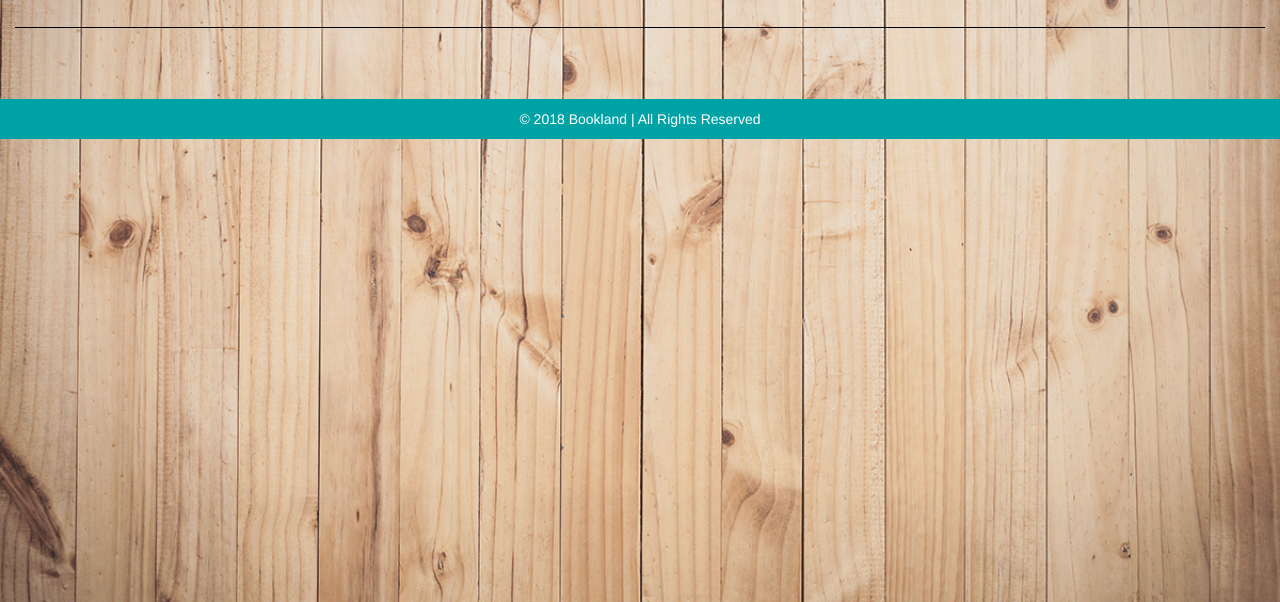
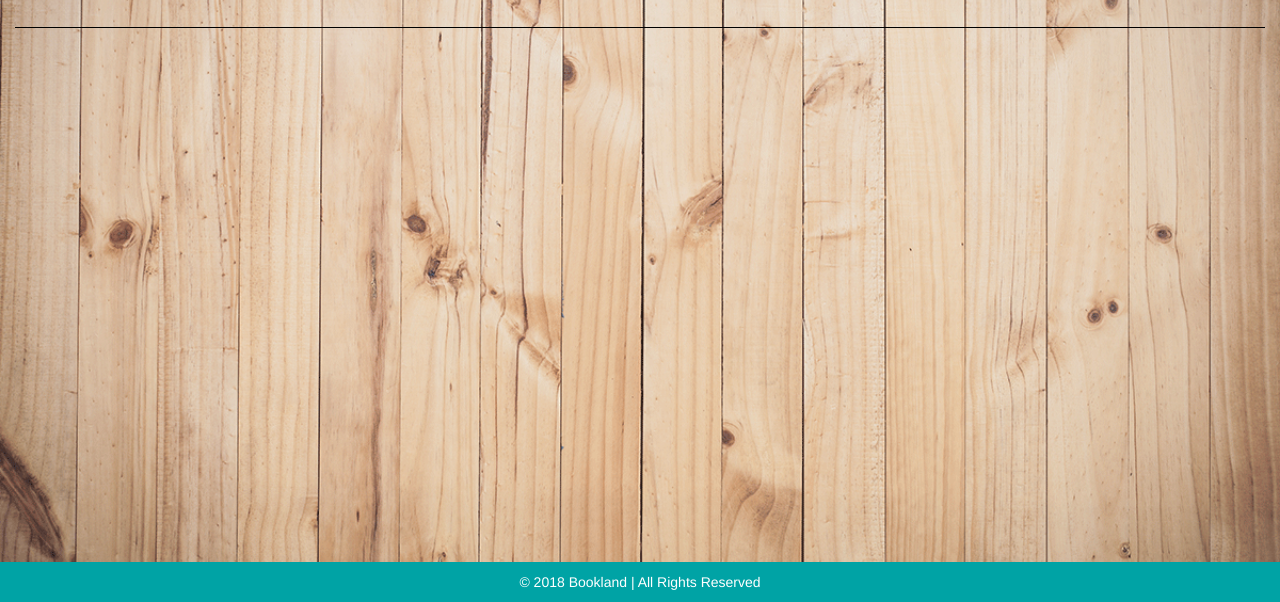
Before and after one commit to marta-lopezgon/bookshop-project, a plain HTML site: page index.html in a window 1280 px wide. Shown: the part 198-800 px from the top of the page. Drawn offline with nearby package versions, Linux system fonts and the light colour scheme; no server answers.

Commit message:
changing style

```diff
--- a/style/style.css
+++ b/style/style.css
@@ -1,3 +1,8 @@
+html {
+  height: 100%;
+  box-sizing: border-box;
+}
+
 /*HEADER*/
 
 #logo {
@@ -26,6 +31,9 @@ header {
 body {
     background: url(background-1-web.png) no-repeat center center fixed;
     background-size: cover;
+    position: relative;
+    margin: 0;
+    min-height: 100%;
 }
 
 .divider {
@@ -35,6 +43,10 @@ body {
 }
 
 /*FLIPPER*/
+
+#books {
+    margin-bottom: 50px;
+}
 
 /* entire container, keeps perspective */
 
@@ -154,6 +166,10 @@ body {
     background-color: #00a3a5;
     margin-top: 20px;
     padding: 10px;
+    position: absolute;
+    right: 0;
+    bottom: 0;
+    left: 0
 }
 
 .text-center {
```
